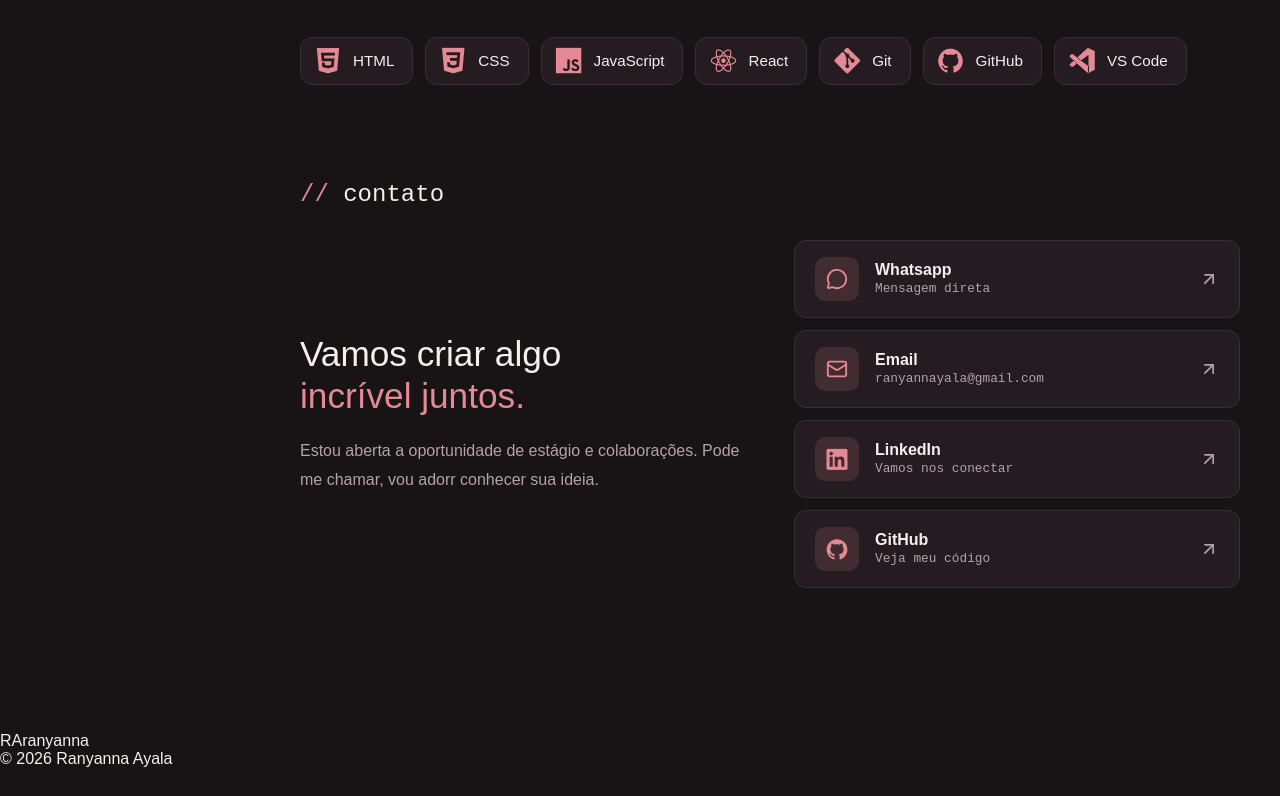
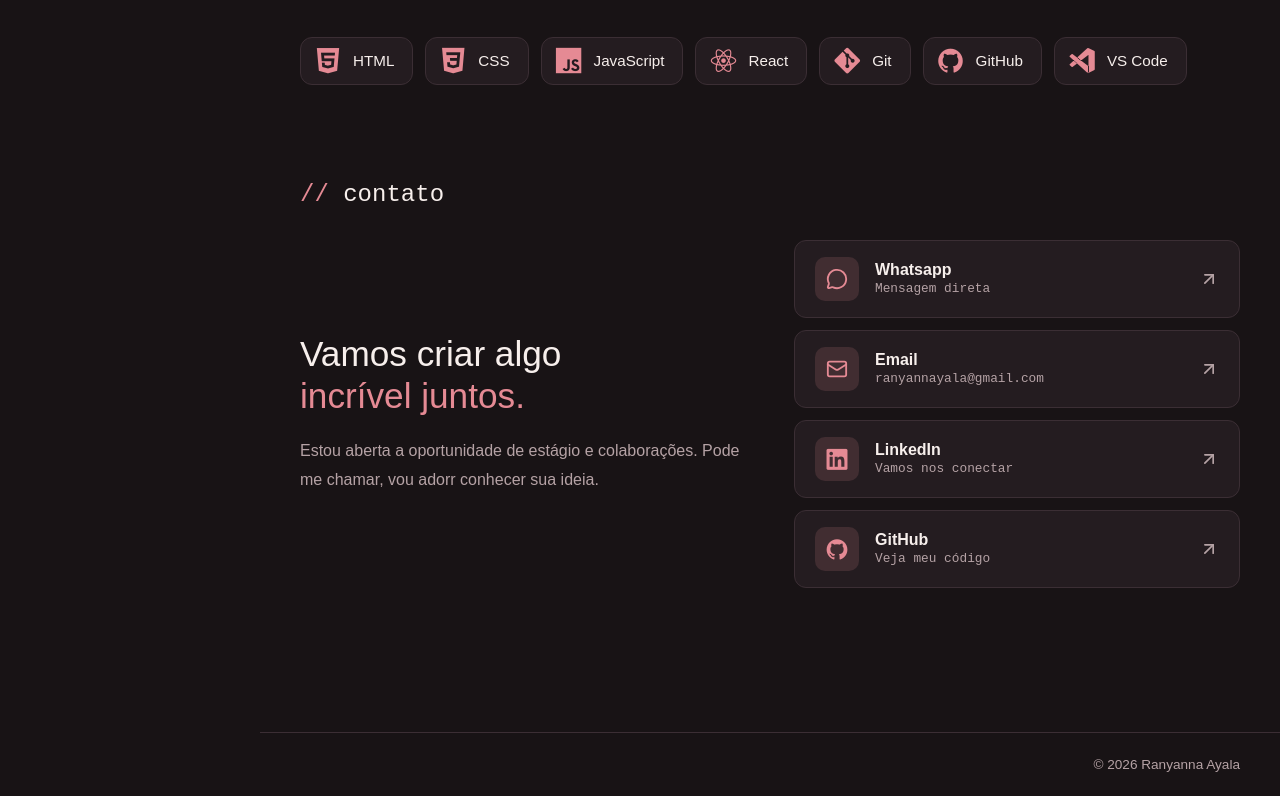
Before and after one commit to ranyanna/meu-portfolio, a React (Vite) app: page / in a window 1280 px wide. Shown: the part 1564-2360 px from the top of the page. Before the commit the page ends 2332 px from the top, so only its background shows below. Built offline with nearby package versions, Linux system fonts and the light colour scheme.

Commit message:
style: style footer

```diff
--- /dev/null
+++ b/src/components/Footer.css
@@ -0,0 +1,12 @@
+.footer {
+  display: flex;
+  flex-wrap: wrap;
+  align-items: center;
+  justify-content: flex-end;
+  gap: 24px;
+  margin-left: 260px;
+  padding: 24px 40px;
+  border-top: 1px solid var(--border);
+  font-size: 0.85rem;
+  color: var(--muted);
+}
--- a/src/components/Footer.jsx
+++ b/src/components/Footer.jsx
@@ -1,12 +1,10 @@
+import "./Footer.css"
+
 function Footer() {
   const year = new Date().getFullYear();
 
   return (
     <footer className="footer">
-      <div className="footer-brand">
-        <span className="footer-badge">RA</span>
-        <span>ranyanna</span>
-      </div>
       <p>© {year} Ranyanna Ayala</p>
     </footer>
   );
```
